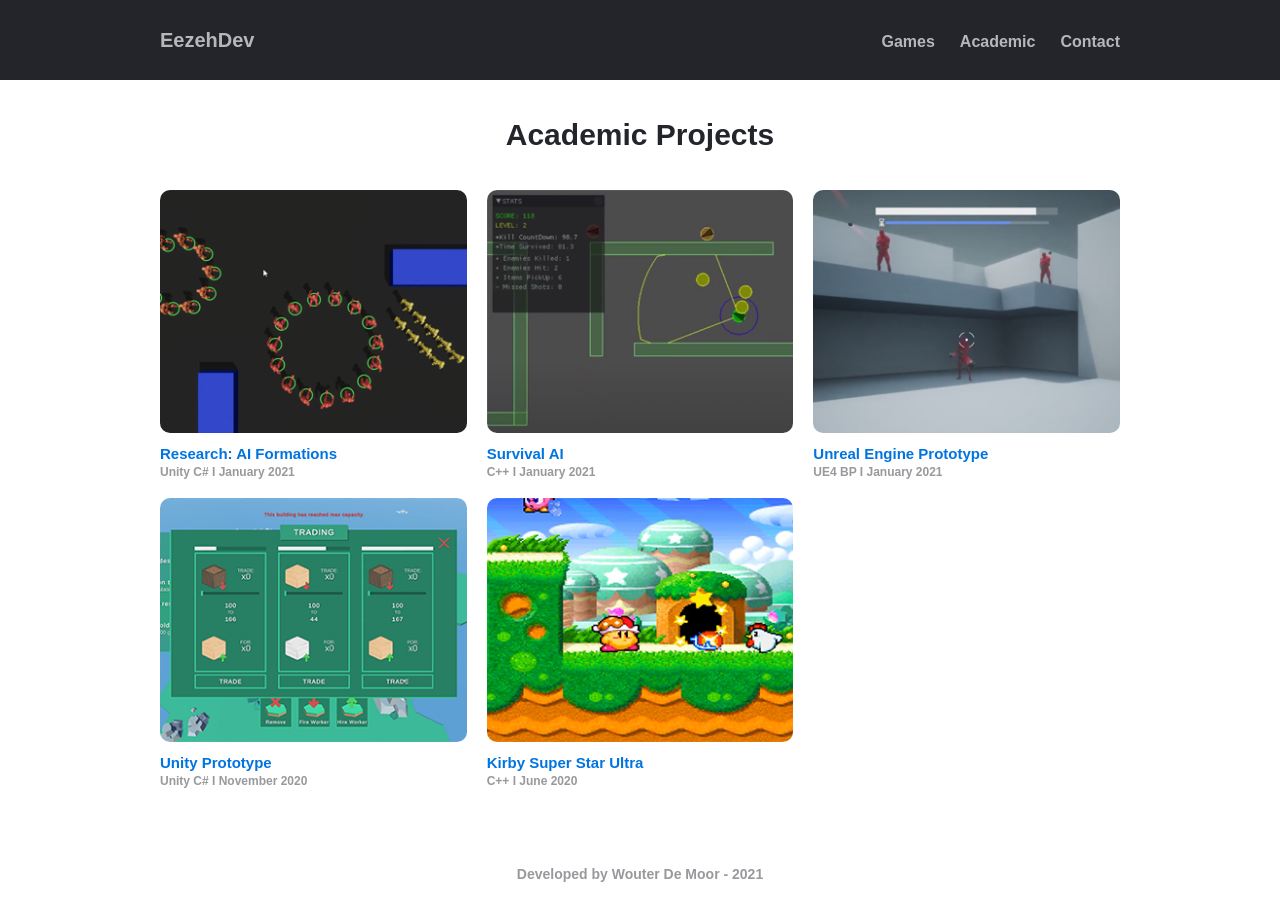
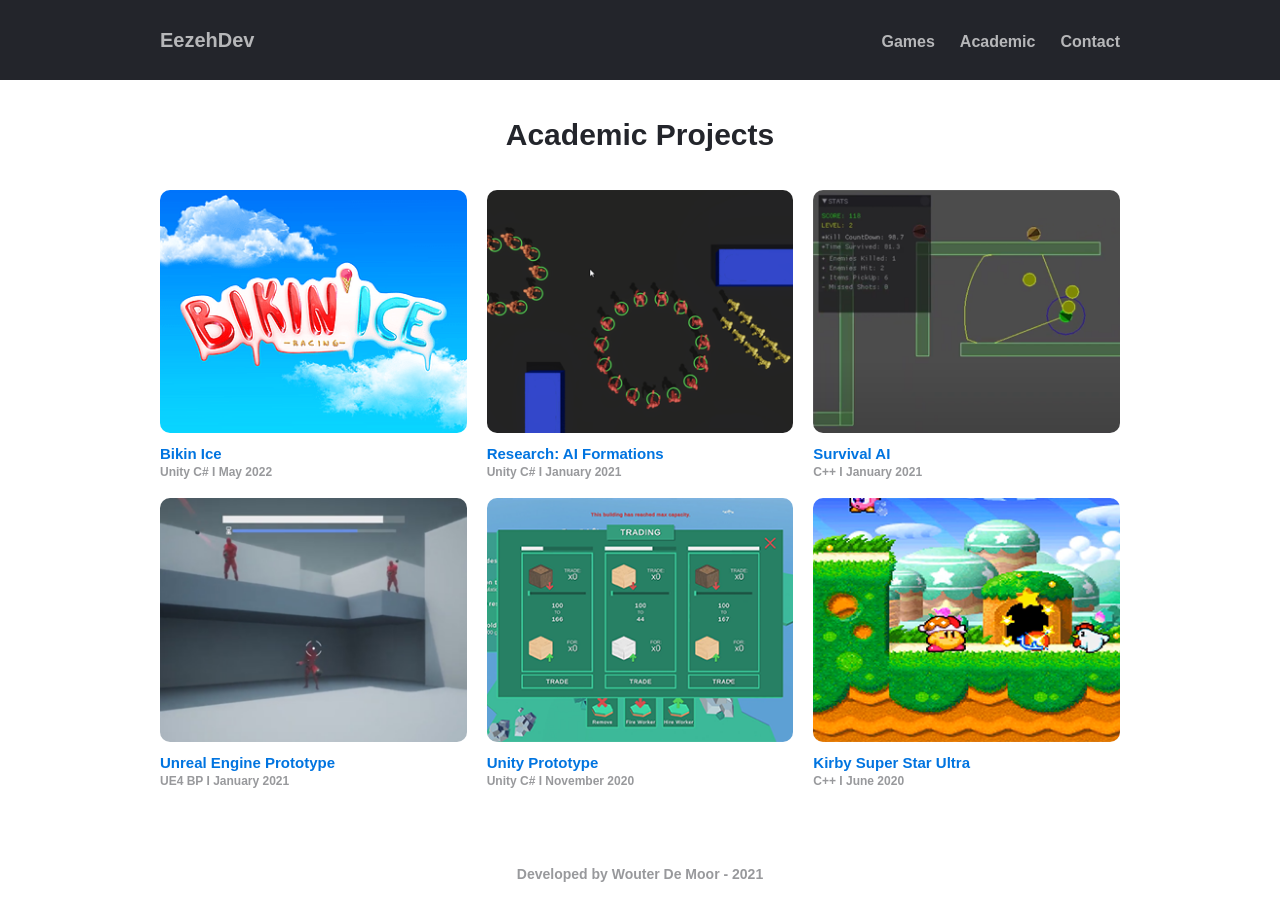
Before and after one commit to EezehDev/Portfolio, an Eleventy site: page src/academic.md in a window 1280 px wide. Built offline with nearby package versions, Linux system fonts and the light colour scheme; Eleventy itself is replaced by a stand-in of ours; files that its build step writes are made by us from their sources; what eleventy-plugin-sass would draw is missing.

Commit message:
Bikin Ice added

```diff
--- a/src/academic.md
+++ b/src/academic.md
@@ -6,6 +6,7 @@ title: EezehDev - Academic
 <section class="games">
   <h2 class="grid-title">Academic Projects</h2>
   <div class="project-grid container">
+    {% projectcard "Bikin Ice", "Unity C# &Iota; May 2022", "https://lukaverhelle.itch.io/bikinice", "/img/bikinice.png" %}
     {% projectcard "Research: AI Formations", "Unity C# &Iota; January 2021", "https://github.com/EezehDev/AI-Formations", "/img/aiformations.png" %}
     {% projectcard "Survival AI", "C++ &Iota; January 2021", "https://www.youtube.com/watch?v=LCP1br3KekM&ab_channel=MrEezeh", "/img/survivalai.png" %}
     {% projectcard "Unreal Engine Prototype", "UE4 BP &Iota; January 2021", "https://www.youtube.com/watch?v=hkRmo6UYbjY&ab_channel=MrEezeh", "/img/unreal.png" %}
```
Also changed, not shown: src/img/bikinice.png (added).
